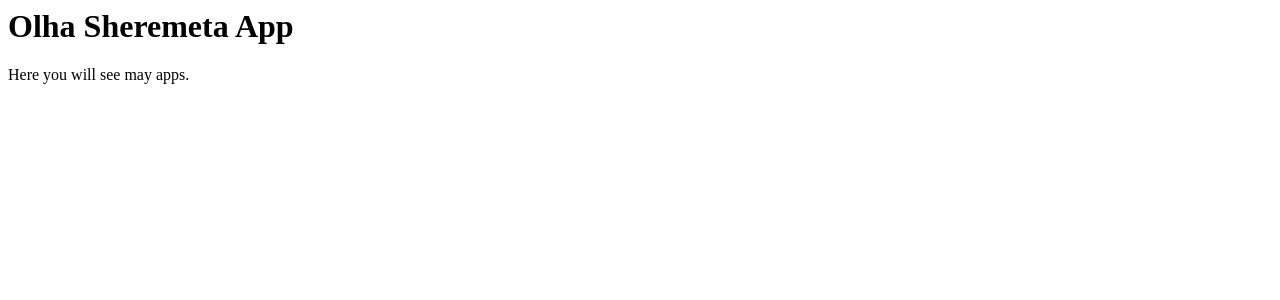
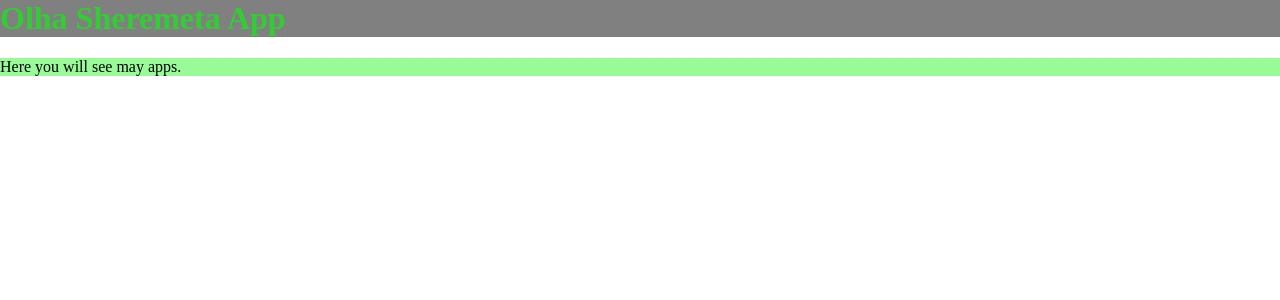
Before and after one commit to olhasheremeta/ToDo, a React app: page / in a window 1280 px wide. Shown: the top 300 px of the page. Built offline with nearby package versions, Linux system fonts and the light colour scheme.

Commit message:
Add styles to Header and Main components

```diff
--- a/components/App.js
+++ b/components/App.js
@@ -1,9 +1,9 @@
 import React from 'react';
-import Header from './Header';
-import Main from './Main';
+import Header from './Header/Header';
+import Main from './Main/Main';
 
 const App = (props) => (
-  <div>
+  <div className="App">
     <Header />
     <Main />
   </div>
--- a/components/Header.js
+++ b/components/Header/Header.js
@@ -1,8 +1,10 @@
 import React from 'react';
+
+import './Header.scss';
 
 const Header = () => (
   <div className="Header">
-    <h1>Olha Sheremeta App</h1>
+    <h1 className="Header-title">Olha Sheremeta App</h1>
   </div>
 )
 
--- /dev/null
+++ b/components/Header/Header.scss
@@ -0,0 +1,7 @@
+.Header {
+  background-color: grey;
+
+  .Header-title {
+    color: limegreen;
+  }
+}
--- a/components/Main.js
+++ b/components/Main/Main.js
@@ -1,4 +1,6 @@
 import React from 'react';
+
+import './Main.scss';
 
 const Main = () => {
   return (
--- /dev/null
+++ b/components/Main/Main.scss
@@ -0,0 +1,4 @@
+.Main {
+  margin-top: 10px;
+  background-color: palegreen;
+}
--- a/index.js
+++ b/index.js
@@ -2,6 +2,7 @@ import ReactDOM from 'react-dom';
 import React from 'react';
 import App from './components/App';
 
+import './index.scss';
 
 ReactDOM.render(
   <App />,
--- /dev/null
+++ b/index.scss
@@ -0,0 +1,4 @@
+html, body {
+  padding: 0;
+  margin: 0;
+}
--- a/webpack.config.js
+++ b/webpack.config.js
@@ -19,8 +19,8 @@ module.exports = {
       },
       {
         test: /\.scss$/,
-        loaders: ['style', 'css', 'sass'],
-      },
+        loaders: ['style-loader', 'css-loader', 'sass-loader'],
+      }
     ],
   },
 
```
